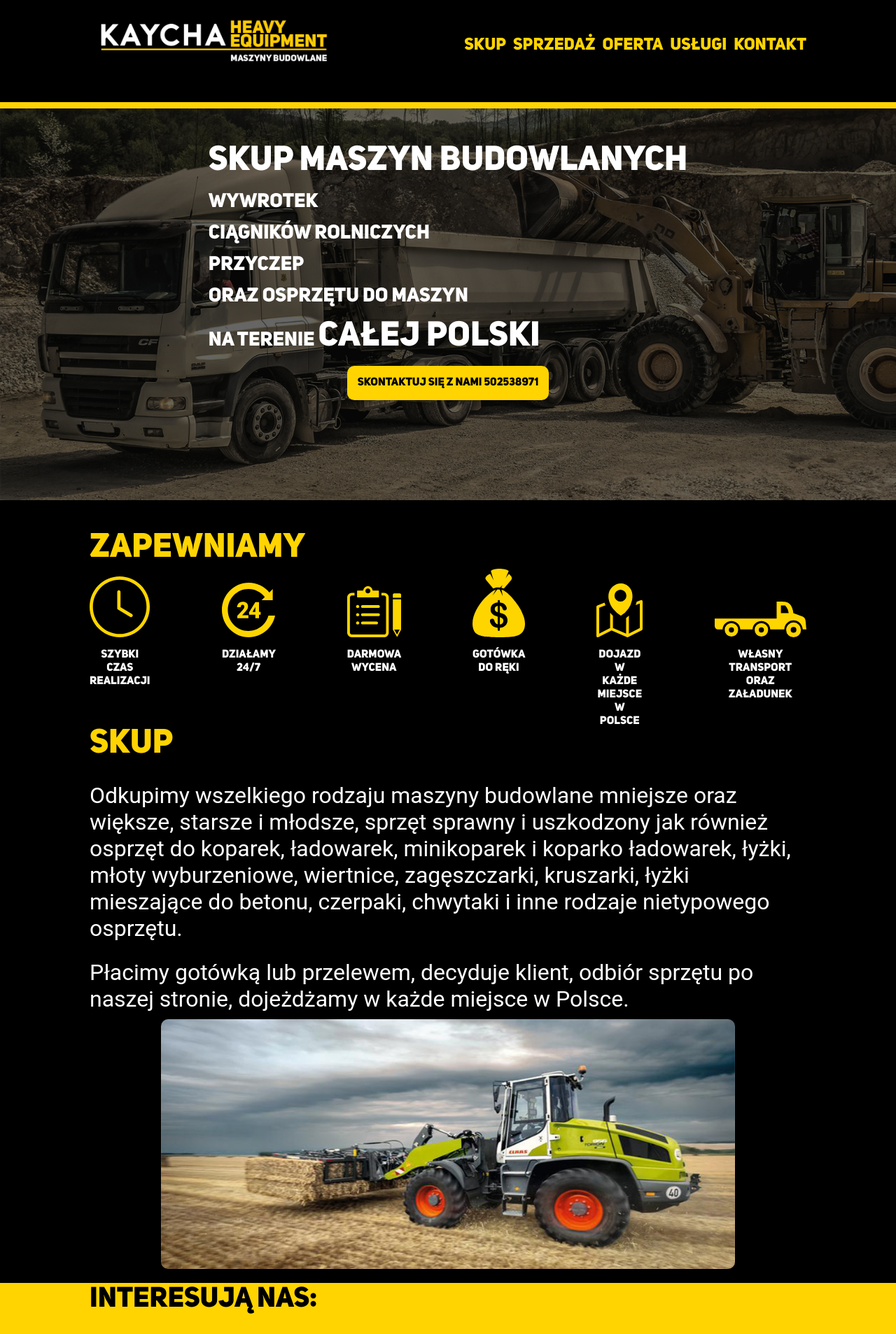
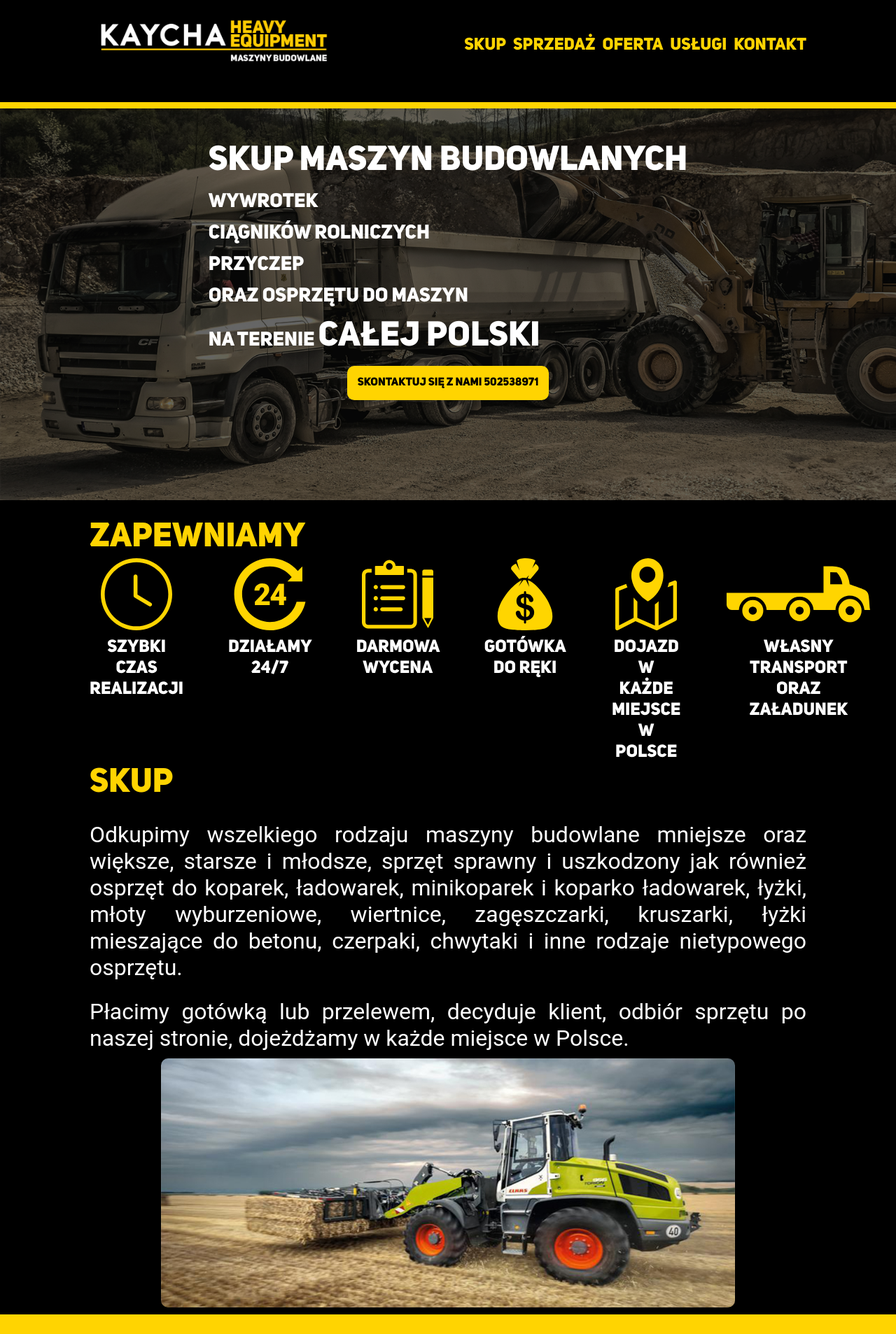
Before and after one commit to mduckdev/kaycha, a web app: file index.html in a window 1280 px wide. Shown: the top 1907 px of the page at 70% size. Run offline with its HTML, style and script files only (its server is not run), Linux system fonts and the light colour scheme.

Commit message:
Typos fixes, text justyfication added, sticky menu added, few changes towards mobile responsive desing

```diff
--- a/css/style.css
+++ b/css/style.css
@@ -6,6 +6,7 @@
     font-style: normal;
 
 }
+
 
 @import url('https://fonts.googleapis.com/css2?family=Roboto:ital,wght@0,100;0,300;0,400;0,500;0,700;0,900;1,100;1,300;1,400;1,500;1,700;1,900&display=swap');
 
@@ -26,6 +27,11 @@
     padding: 0;
 }
 
+p {
+    text-align: justify;
+    text-justify: inter-word;
+}
+
 h2 {
     color: var(--yellow);
     font-size: 3em;
@@ -44,6 +50,15 @@ body {
 
 html {
     scroll-behavior: smooth;
+}
+
+section#navigation {
+    background-color: var(--black);
+    position: -webkit-sticky;
+    /* Safari */
+    position: sticky;
+    top: 0;
+    z-index: 10000
 }
 
 .container {
@@ -138,9 +153,7 @@ section.welcome p {
 }
 
 section.about-us {
-    height: 35vh;
-    margin-top: 5vh;
-
+    margin-top: 25px;
 }
 
 
@@ -149,35 +162,55 @@ section.about-us div.pictograms-container {
     display: flex;
     justify-content: space-between;
     align-items: baseline;
-    gap: 10%;
+    gap: 5vw;
 }
 
 section.about-us div.pictogram-container {
     flex: 1;
+    display: flex;
+    flex-direction: column;
+    align-items: center;
 }
 
 section.about-us img {
     filter: var(--yellow-filter);
     /* check https://codepen.io/sosuke/pen/Pjoqqp how it was generated */
-    max-width: 100%;
+    height: 8vw;
+    aspect-ratio: 1/1;
 }
 
 section.about-us p {
     margin-top: 10px;
     color: white;
     text-align: center;
+    font-size: 1.55em;
 }
 
 div#truck-icon {
     flex-grow: 2;
+    display: flex;
+    flex-direction: column;
+    align-items: center;
+}
+
+div#truck-icon img {
+    margin-right: auto;
+    margin-left: auto;
+    aspect-ratio: 2/1;
     /*truck icon is not square so to make it bigger flex-grow is increased*/
 }
+
+
 
 section#buying p {
     font-family: "Roboto", sans-serif;
     margin-top: 25px;
     color: white;
     font-size: 2em;
+}
+
+section#buying>h2>p {
+    margin-top: 15px;
 }
 
 .img-wrapper {
@@ -197,7 +230,7 @@ section.interested-in {
 }
 
 section.interested-in h3 {
-    margin-top: 20px;
+    padding: 25px 0;
 }
 
 
@@ -211,7 +244,7 @@ section.interested-in h3 {
 .gallery-item {
     width: 20%;
     aspect-ratio: 1/1;
-    margin: 10px;
+    margin: 20px 10px;
     text-align: center;
 }
 
@@ -227,11 +260,14 @@ section.interested-in h3 {
 .gallery-item p {
     margin: 15px 0 0;
     color: var(--black);
-    font-size: 1.25em;
+    font-size: 1.75vw;
 }
 
 
-section#selling h2 {
+section#selling h2,
+section#offer h2,
+section#services h2,
+section#contact h2 {
     margin-top: 25px;
 
 }
@@ -316,11 +352,14 @@ div.services-description p {
     background-color: var(--yellow-dim);
 }
 
+
+
 section#company-info p {
     color: white;
 }
 
 .info-wrapper {
+    margin: 25px 0;
     width: 100%;
     display: flex;
     align-items: center;
@@ -374,3 +413,12 @@ footer p {
     text-align: center;
     font-size: 1.5em;
 }
+
+
+@media (max-width:1211px) {
+    .container {
+        width: 95%;
+        margin-left: auto;
+        margin-right: auto;
+    }
+}
--- a/index.html
+++ b/index.html
@@ -139,7 +139,7 @@
     <section id="selling">
         <div class="container">
             <h2>SPRZEDAŻ</h2>
-            <p>W stałej ofercie posaidamy wszelkiego rodzaju maszyny budowlane mniejsze oraz większe, starsze i młodsze,
+            <p>W stałej ofercie posiadamy wszelkiego rodzaju maszyny budowlane mniejsze oraz większe, starsze i młodsze,
                 sprzęt sprawny i uszkodzony jak również osprzęt do koparek, ładowarek, minikoparek i koparko ładowarek,
                 łyżki, młoty wyburzeniowe, wiertnice, zagęszczarki, kruszarki, łyżki mieszające do betonu, czerpaki,
                 chwytaki i inne rodzaje nietypowego osprzętu.
```
